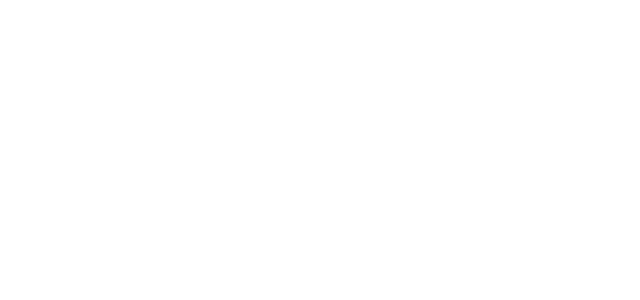
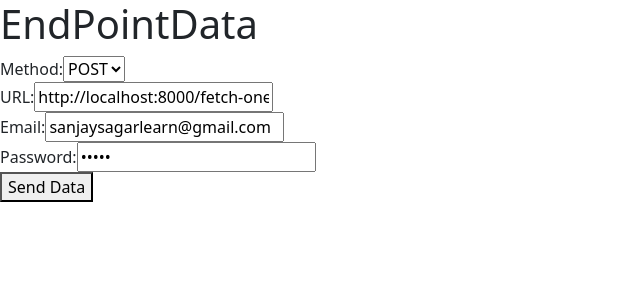
Before and after one commit to dharshan-kumarj/RestAPI-Automation-Frontend, a React (Vite) app in the folder vite-project/: page /test in a window 1280 px wide. Before the commit this address had no page. Shown: the top 300 px of the page, without its empty margins (0-640 px from the left). Built offline with nearby package versions, Linux system fonts and the light colour scheme.

Commit message:
updated EndPontData.tsx

```diff
--- a/vite-project/src/App.tsx
+++ b/vite-project/src/App.tsx
@@ -1,6 +1,7 @@
 import { BrowserRouter, Routes, Route } from "react-router-dom";
 import Login from "./pages/Login";
 import Main from "./pages/Main";
+import Test from "./pages/Test";
 import 'bootstrap/dist/css/bootstrap.min.css';
 
 function App() {
@@ -9,6 +10,7 @@
       <Routes>
         <Route path="/" element={<Main/>}/>
         <Route path="/login" element={<Login />} />
+        <Route path="/test" element={<Test />} />
       </Routes>
     </BrowserRouter>
   );
--- a/vite-project/src/components/EndPointData.tsx
+++ b/vite-project/src/components/EndPointData.tsx
@@ -0,0 +1,106 @@
+import React, { useState } from 'react';
+
+function EndPointData() {
+  const [method, setMethod] = useState('POST');
+  const [url, setUrl] = useState('http://localhost:8000/fetch-one');
+  const [headers, setHeaders] = useState({});
+  const [body, setBody] = useState({ email: 'sanjaysagarlearn@gmail.com', password: '12345' });
+  const [isLoading, setIsLoading] = useState(false);
+  const [error, setError] = useState<Error | null>(null);
+
+  const handleSubmit = async (e: React.FormEvent<HTMLFormElement>) => {
+    e.preventDefault();
+    setIsLoading(true);
+    setError(null);
+
+    const requestData = {
+      method,
+      url,
+      headers,
+      body,
+      test_cases: [
+        {
+          case: 'check_status_200',
+          data: null,
+        },
+      ],
+    };
+
+    try {
+      const response = await fetch(url, {
+        method,
+        headers: {
+          'Content-Type': 'application/json',
+          'token':'',
+        },
+        body: JSON.stringify(body),
+      });
+
+      if (!response.ok) {
+        throw new Error('Failed to send data');
+      }
+
+      const responseData = await response.json();
+      console.log('Response data:', responseData);
+    } catch (error: unknown) {
+      setError(error instanceof Error ? error : new Error('An error occurred'));
+    } finally {
+      setIsLoading(false);
+    }
+  };
+
+  const handleChange = (e: React.ChangeEvent<HTMLInputElement | HTMLSelectElement>) => {
+    const { name, value } = e.target;
+
+    if (name === 'method') {
+      setMethod(value);
+    } else if (name === 'url') {
+      setUrl(value);
+    } else if (name === 'email') {
+      setBody({ ...body, email: value });
+    } else if (name === 'password') {
+      setBody({ ...body, password: value });
+    }
+  };
+
+  return (
+    <div>
+      <h1>EndPointData</h1>
+      <form onSubmit={handleSubmit}>
+        <div>
+          <label>
+            Method:
+            <select name="method" value={method} onChange={handleChange}>
+              <option value="POST">POST</option>
+              <option value="GET">GET</option>
+            </select>
+          </label>
+        </div>
+        <div>
+          <label>
+            URL:
+            <input type="text" name="url" value={url} onChange={handleChange} />
+          </label>
+        </div>
+        <div>
+          <label>
+            Email:
+            <input type="email" name="email" value={body.email} onChange={handleChange} />
+          </label>
+        </div>
+        <div>
+          <label>
+            Password:
+            <input type="password" name="password" value={body.password} onChange={handleChange} />
+          </label>
+        </div>
+        <button type="submit" disabled={isLoading}>
+          {isLoading ? 'Sending...' : 'Send Data'}
+        </button>
+      </form>
+      {error && <p>Error: {error.message}</p>}
+    </div>
+  );
+}
+
+export default EndPointData;
--- /dev/null
+++ b/vite-project/src/pages/Test.tsx
@@ -0,0 +1,9 @@
+import React, { useEffect, createContext, useState } from "react";
+import { useSearchParams } from "react-router-dom";
+import EndPointData from "../components/EndPointData";
+
+function Test(){
+    return <EndPointData></EndPointData>
+}
+
+export default Test ;
```
